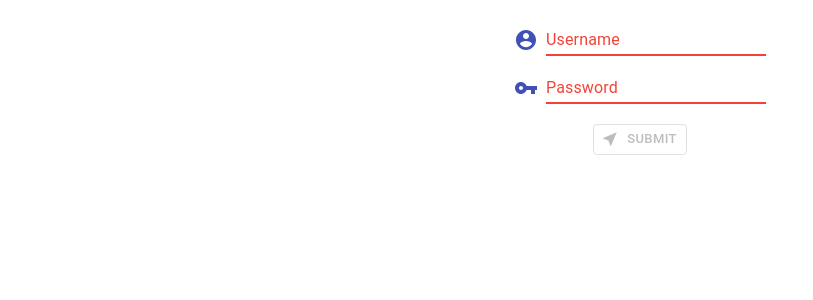
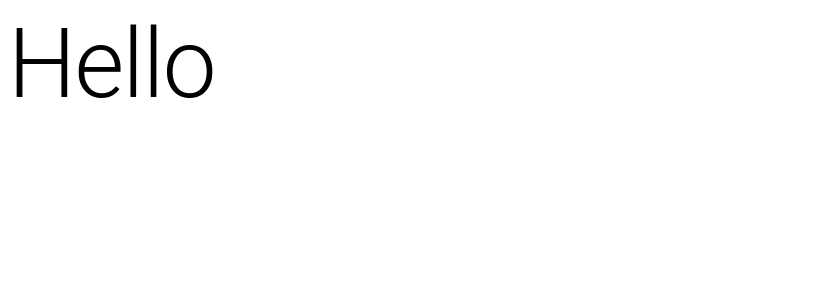
Before and after one commit to nutthanonn/personal-website, a React (Create React App) app in the folder client/: page / in a window 1280 px wide. Shown: the top 300 px of the page, without its empty margins (0-813 px from the left). Built offline with nearby package versions, Linux system fonts and the light colour scheme; the HTML template or start-up script is replaced by a standard one.

Commit message:
[+] [+] BackEnd/FontEnd

```diff
--- a/client/src/App.js
+++ b/client/src/App.js
@@ -1,9 +1,11 @@
-import LoginPage from "./MainComponent/loginpage/LoginPage";
+import LoginPage from "./MainComponent/register_login/LoginPage";
+import RegisterPage from "./MainComponent/register_login/RegisterPage";
 
 const App = () => {
   return (
     <div>
-      <LoginPage />
+      {/* <LoginPage /> */}
+      <RegisterPage />
     </div>
   );
 };
--- /dev/null
+++ b/client/src/MainComponent/register_login/RegisterPage.js
@@ -0,0 +1,11 @@
+import { Typography } from "@material-ui/core";
+
+const RegisterPage = () => {
+  return (
+    <div>
+      <Typography variant="h1">Hello</Typography>
+    </div>
+  );
+};
+
+export default RegisterPage;
```
Also changed, not shown: client/src/MainComponent/register_login/LoginPage.js (renamed from client/src/MainComponent/loginpage/LoginPage.js), 2 other files (tests, documents, lock files or other folders).
